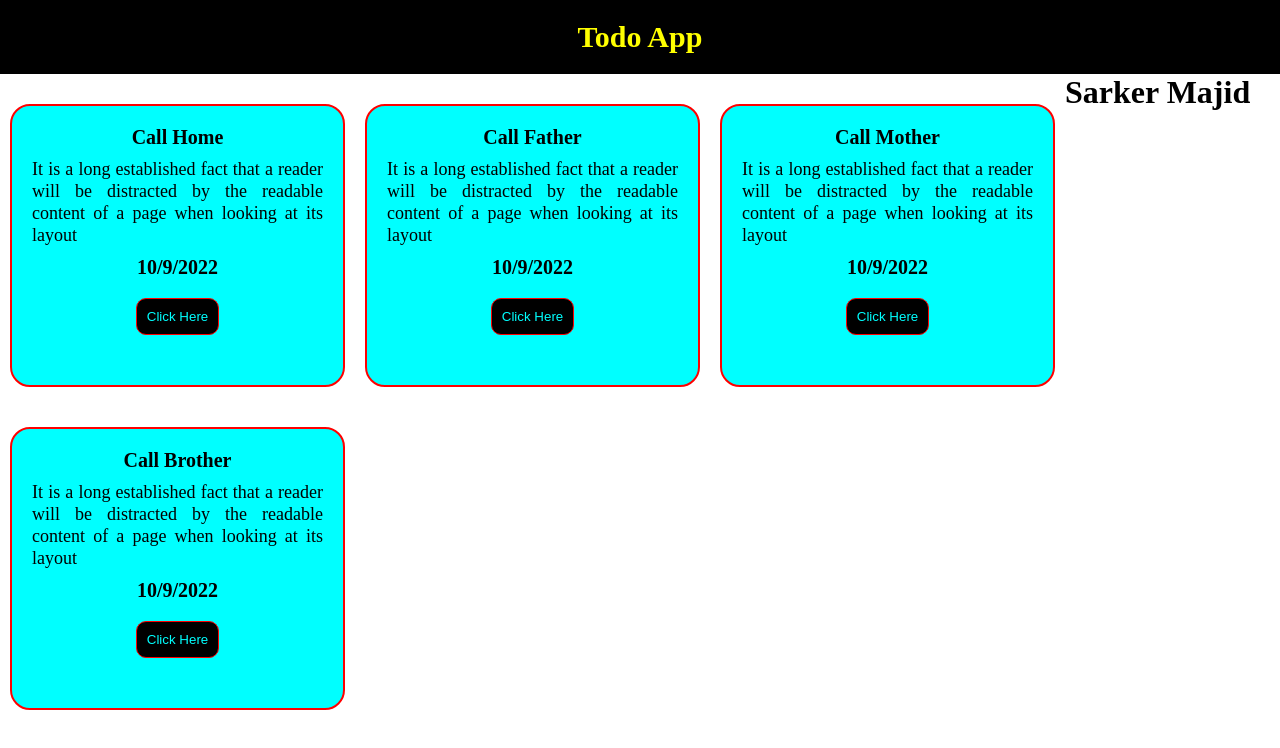
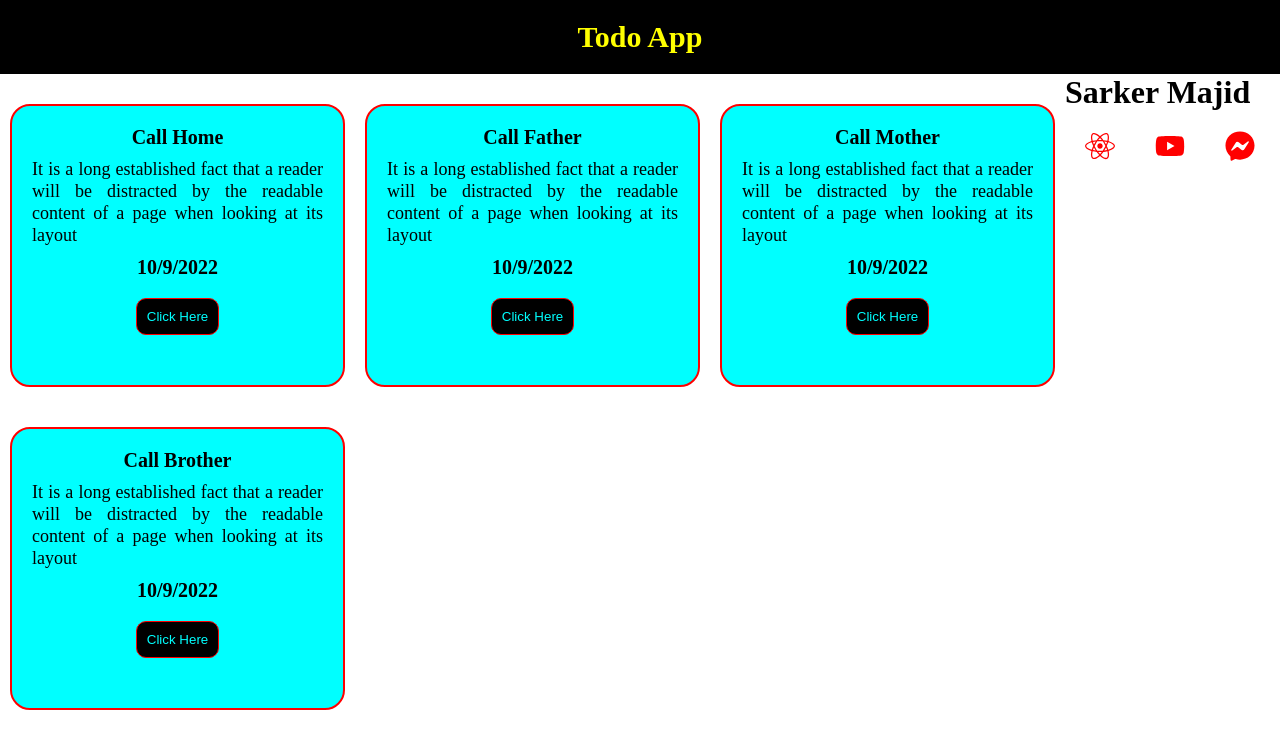
Before and after one commit to sarkermajid/react-basic-with-anis, a React (Create React App) app: page / in a window 1280 px wide. Shown: the top 748 px of the page. Built offline with nearby package versions, Linux system fonts and the light colour scheme.

Commit message:
React icon

```diff
--- a/package.json
+++ b/package.json
@@ -8,6 +8,7 @@
     "@testing-library/user-event": "^13.5.0",
     "react": "^18.2.0",
     "react-dom": "^18.2.0",
+    "react-icons": "^4.6.0",
     "react-scripts": "^5.0.1",
     "uuid": "^9.0.0",
     "web-vitals": "^2.1.4"
--- a/public/style.css
+++ b/public/style.css
@@ -58,3 +58,10 @@
     border: 1px solid yellow;
     transition: .07s;
 }
+
+.icon{
+    font-size: 30px;
+    color: red;
+    margin: 10px;
+    padding: 10px;
+}
--- a/src/App.js
+++ b/src/App.js
@@ -2,6 +2,7 @@ import React from "react";
 import Card from "./components/Card";
 import cardData from "./data";
 import Card2 from "./components/card2";
+import { FaReact, FaYoutube, FaFacebookMessenger } from "react-icons/fa";
 
 const heading = 'Todo App';
 function App(){
@@ -10,6 +11,9 @@ function App(){
             <h1 className='headingStyle'>{heading}</h1>
             {cardData.map(data => <Card key={data.id} title={data.title} des={data.des}></Card>)}
             <Card2 name='Sarker Majid'></Card2>
+            <FaReact className="icon"></FaReact>
+            <FaYoutube className="icon"></FaYoutube>
+            <FaFacebookMessenger className="icon"></FaFacebookMessenger>
         </div>
     );
 }
```
Also changed, not shown: src/components/card3.js (added), 1 other file (tests, documents, lock files or other folders).
